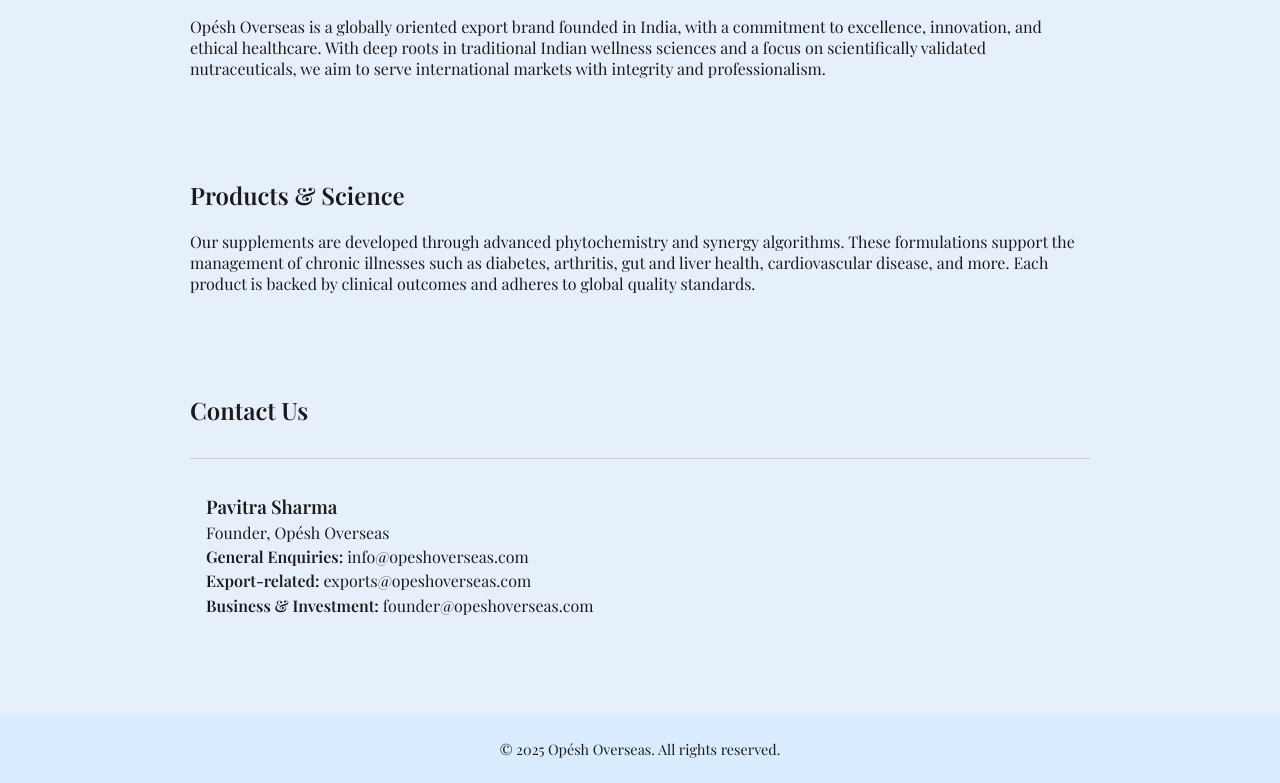
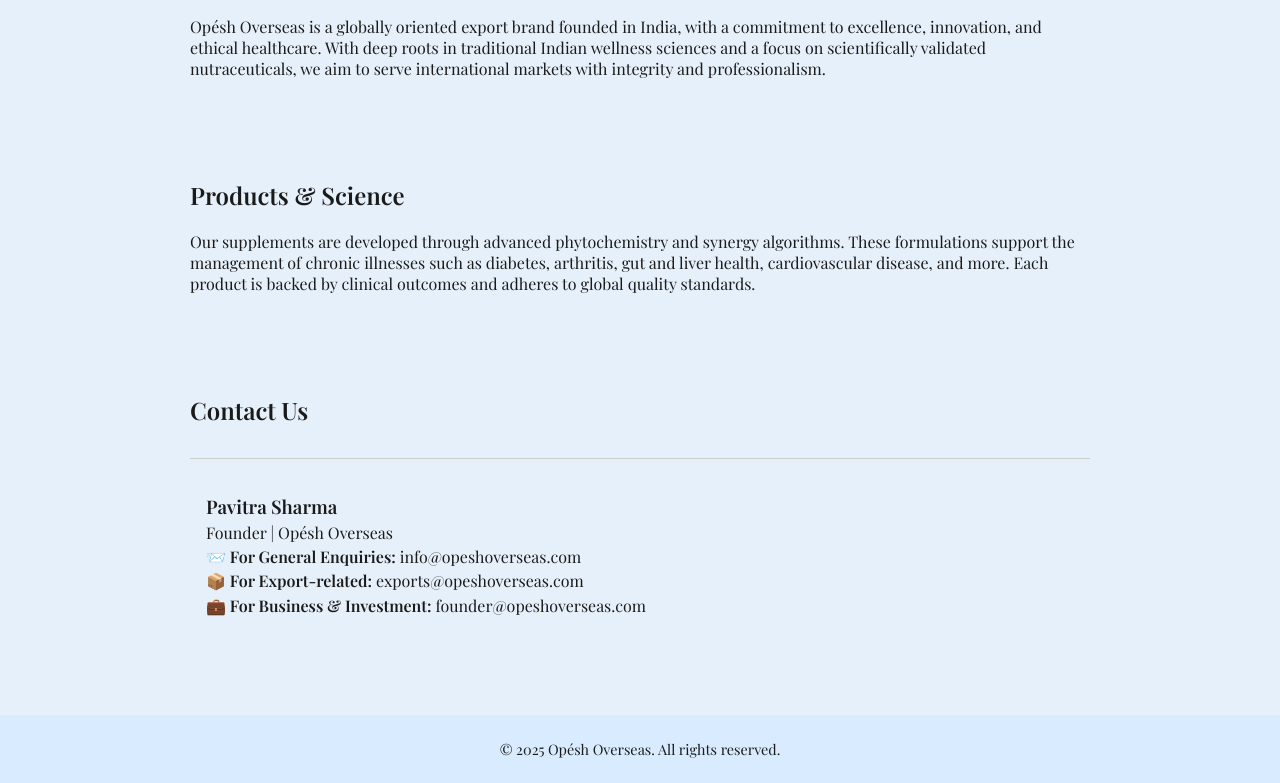
Before and after one commit to opeshoverseas/opeshoverseas, a plain HTML site: page index.html in a window 1280 px wide. Shown: the part 525-1308 px from the top of the page. Drawn offline with nearby package versions, Linux system fonts and the light colour scheme.

Commit message:
Update index.html

```diff
--- a/index.html
+++ b/index.html
@@ -91,10 +91,10 @@
     <h2>Contact Us</h2>
     <div class="signature">
       <h3>Pavitra Sharma</h3>
-      <p>Founder, Opésh Overseas</p>
-      <p><strong>General Enquiries:</strong> info@opeshoverseas.com</p>
-      <p><strong>Export-related:</strong> exports@opeshoverseas.com</p>
-      <p><strong>Business & Investment:</strong> founder@opeshoverseas.com</p>
+      <p>Founder | Opésh Overseas</p>
+      <p><strong>📨 For General Enquiries:</strong> info@opeshoverseas.com</p>
+      <p><strong>📦 For Export-related:</strong> exports@opeshoverseas.com</p>
+      <p><strong>💼 For Business & Investment:</strong> founder@opeshoverseas.com</p>
     </div>
   </section>
   <footer>
```
